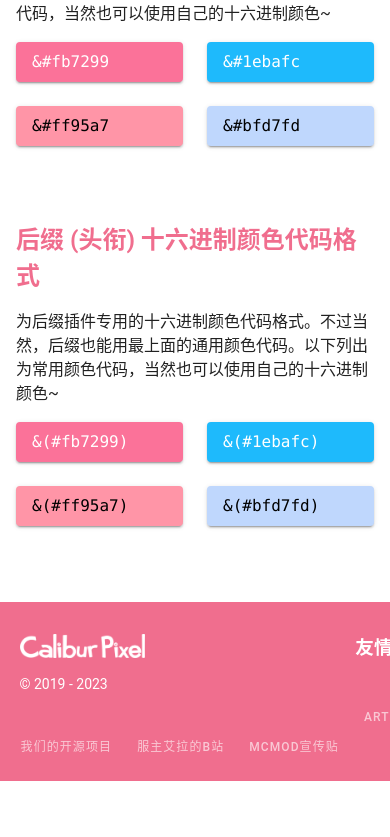
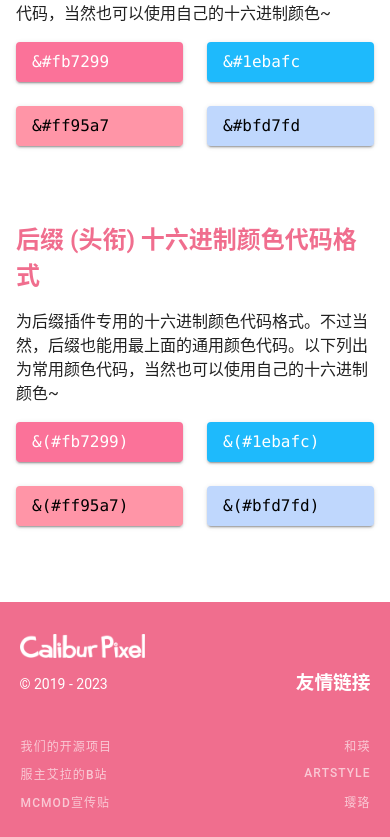
Before and after one commit to Calibur-Pixel/Kita, a Vue app: page /color in a window 390 px wide. Shown: the part 1450-2287 px from the top of the page. Before the commit the page ends 2231 px from the top, so only its background shows below. Built offline with nearby package versions, Linux system fonts and the light colour scheme; some icons are missing.

Commit message:
fix footer on phone

```diff
--- a/src/components/WhitePantyhoseFooter.vue
+++ b/src/components/WhitePantyhoseFooter.vue
@@ -26,12 +26,14 @@
   justify-content: space-between;
   align-items: center;
   padding: 32px 5vw;
+}
 
 .white-pantyhose-footer-left {
   display: flex;
   flex-direction: column;
   align-items: flex-start;
   gap: 16px;
+}
 
 .white-pantyhose-footer-year {
   font-size: 14px;
@@ -43,7 +45,6 @@
   margin-bottom: -10px;
   display: flex;
   align-items: flex-start;
-    }
 }
 
 .white-pantyhose-footer-right {
@@ -60,5 +61,18 @@
   flex-direction: column;
   align-items: flex-end;
 }
+
+@media screen and (max-width: 600px) {
+  #white-pantyhose-footer {
+    align-items: flex-end;
+  }
+
+  .white-pantyhose-footer-left-links {
+    flex-direction: column;
+  }
+
+  .white-pantyhose-footer-right {
+    gap: 34px;
+  }
 }
 </style>
```
Lines whose indentation alone changed are shown as unchanged.
